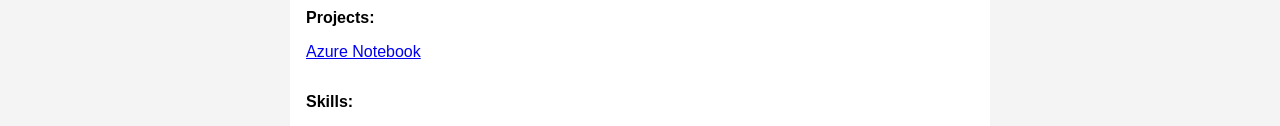
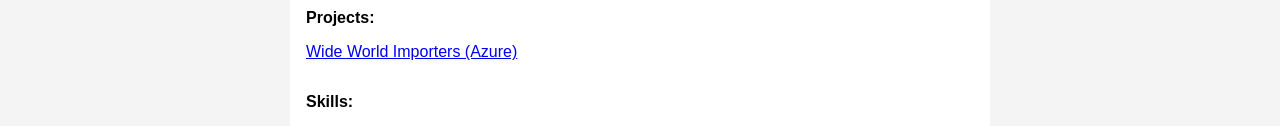
Before and after one commit to ctrl-alt-delete-code/website, a plain HTML site: page index.html in a window 1280 px wide. Shown: the part 201-327 px from the top of the page. Drawn offline with Linux system fonts and the light colour scheme.

Commit message:
Update index.html

```diff
--- a/index.html
+++ b/index.html
@@ -67,7 +67,7 @@
       <li>
         <span>Projects:</span>
         <ul>
-          <li><a href = "https://github.com/ctrl-alt-delete-code/AzureNotebookProject01/blob/main/Wide_World_Orders%20-%20Progress%20Report.ipynb">Azure Notebook</a></li>
+          <li><a href = "https://github.com/ctrl-alt-delete-code/AzureNotebookProject01/blob/main/Wide_World_Orders%20-%20Progress%20Report.ipynb">Wide World Importers (Azure)</a></li>
         </ul>
       </li>
       <li>
```
